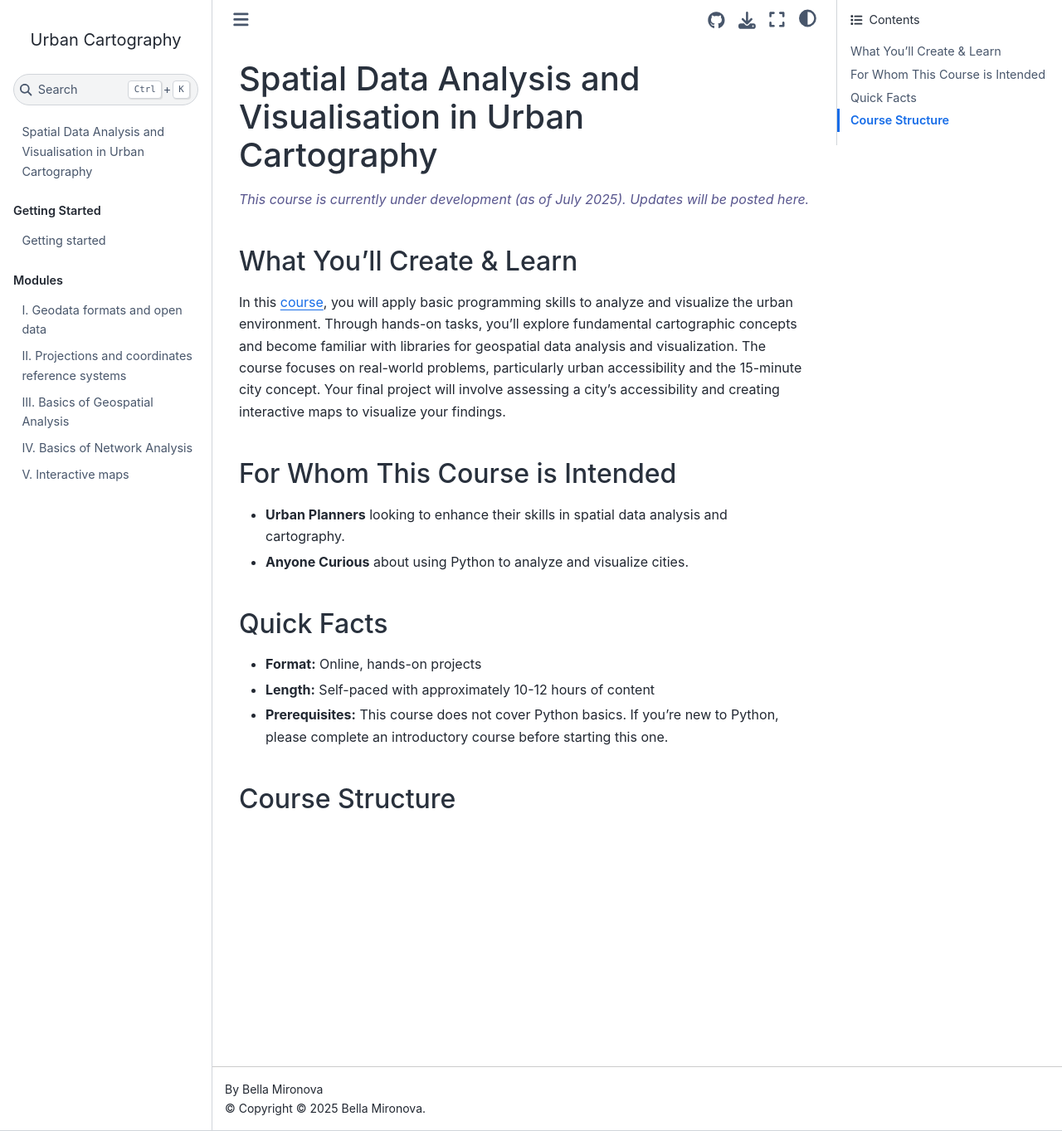
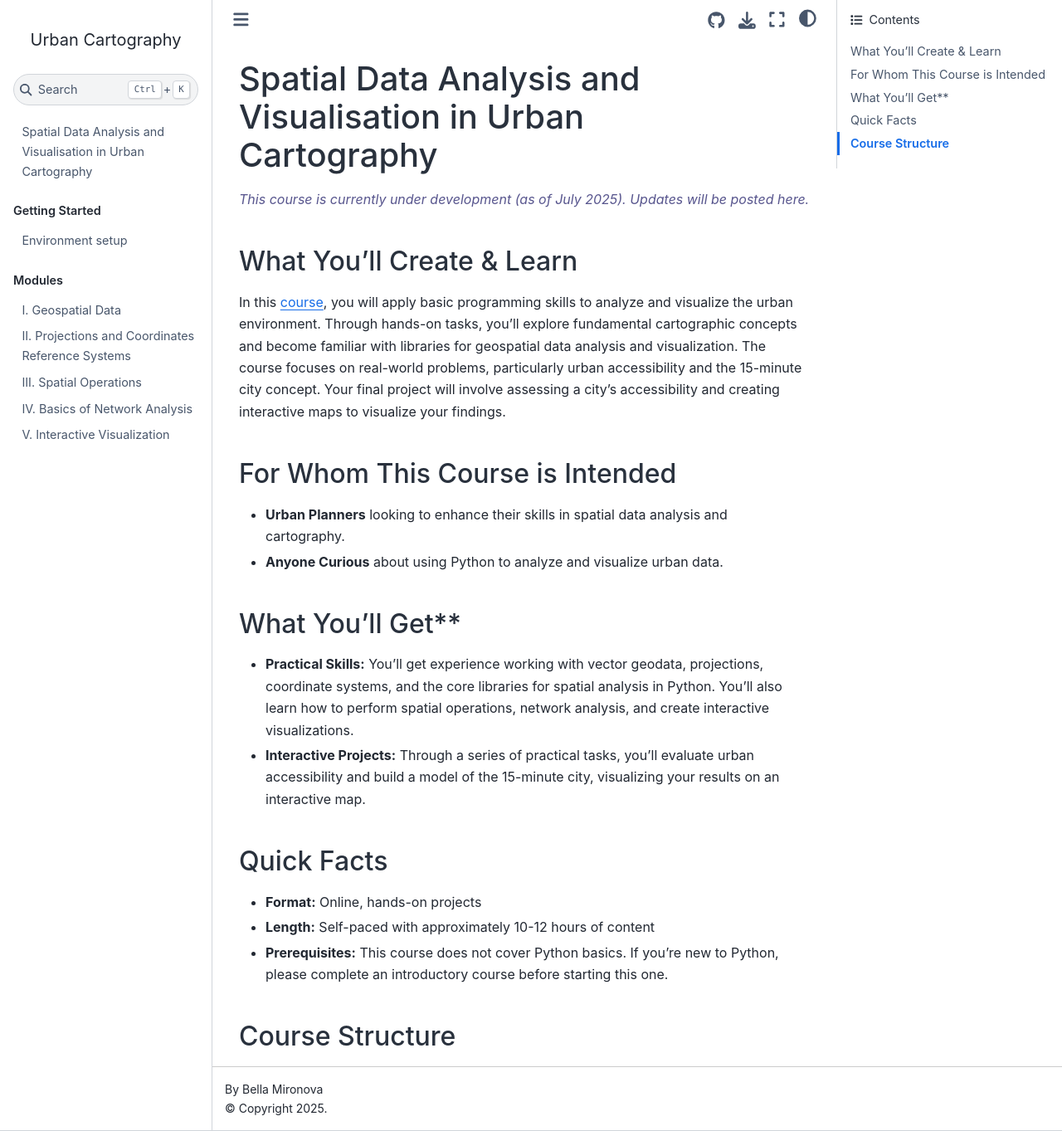
Before and after one commit to bella-mir/urbanCartoPy, a Jupyter Book: the page built from README.md, in a window 1280 px wide and 1363 px high. Shown: the whole window at 83% size. Built offline with Jupyter Book 1.0.4 settings and Sphinx 7.4.7 and the Sphinx Book theme 1.1.4, drawn with Linux system fonts in a browser that asks for light colours.

````diff
--- a/README.md
+++ b/README.md
@@ -9,7 +9,12 @@ In this [course](https://bella-mir.github.io/urbanCartoPy/intro.html), you will
 ## For Whom This Course is Intended
 
 - **Urban Planners** looking to enhance their skills in spatial data analysis and cartography.
-- **Anyone Curious** about using Python to analyze and visualize cities.
+- **Anyone Curious** about using Python to analyze and visualize urban data.
+
+## What You’ll Get\*\*
+
+- **Practical Skills:** You’ll get experience working with vector geodata, projections, coordinate systems, and the core libraries for spatial analysis in Python. You'll also learn how to perform spatial operations, network analysis, and create interactive visualizations.
+- **Interactive Projects:** Through a series of practical tasks, you’ll evaluate urban accessibility and build a model of the 15-minute city, visualizing your results on an interactive map.
 
 ## Quick Facts
 
@@ -19,6 +24,6 @@ In this [course](https://bella-mir.github.io/urbanCartoPy/intro.html), you will
 
 ## Course Structure
 
-```{tableofcontents}
+<!-- ```{tableofcontents}
 
-```
+``` -->
--- a/_config.yml
+++ b/_config.yml
@@ -4,7 +4,7 @@
 title: Urban Cartography
 author: Bella Mironova
 logo: logo.png
-copyright: "© 2025 Bella Mironova"
+copyright: "2025"
 
 # Force re-execution of notebooks on each build.
 # See https://jupyterbook.org/content/execute.html
````
Also changed, not shown: intro.md (+5 -0 lines), modules/module_0.ipynb, modules/module_1.ipynb, modules/module_2.ipynb, modules/module_3.ipynb, modules/module_5.ipynb.
